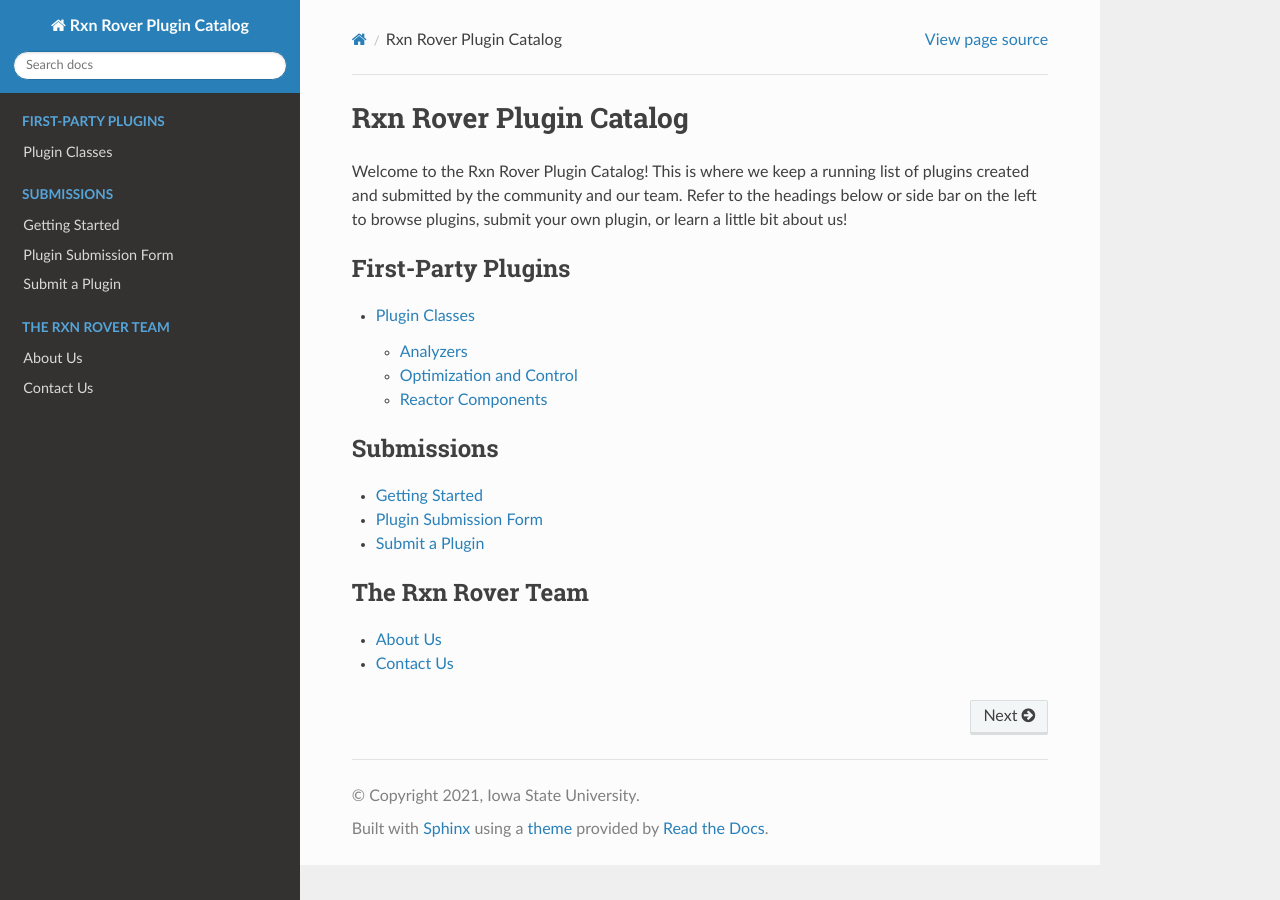
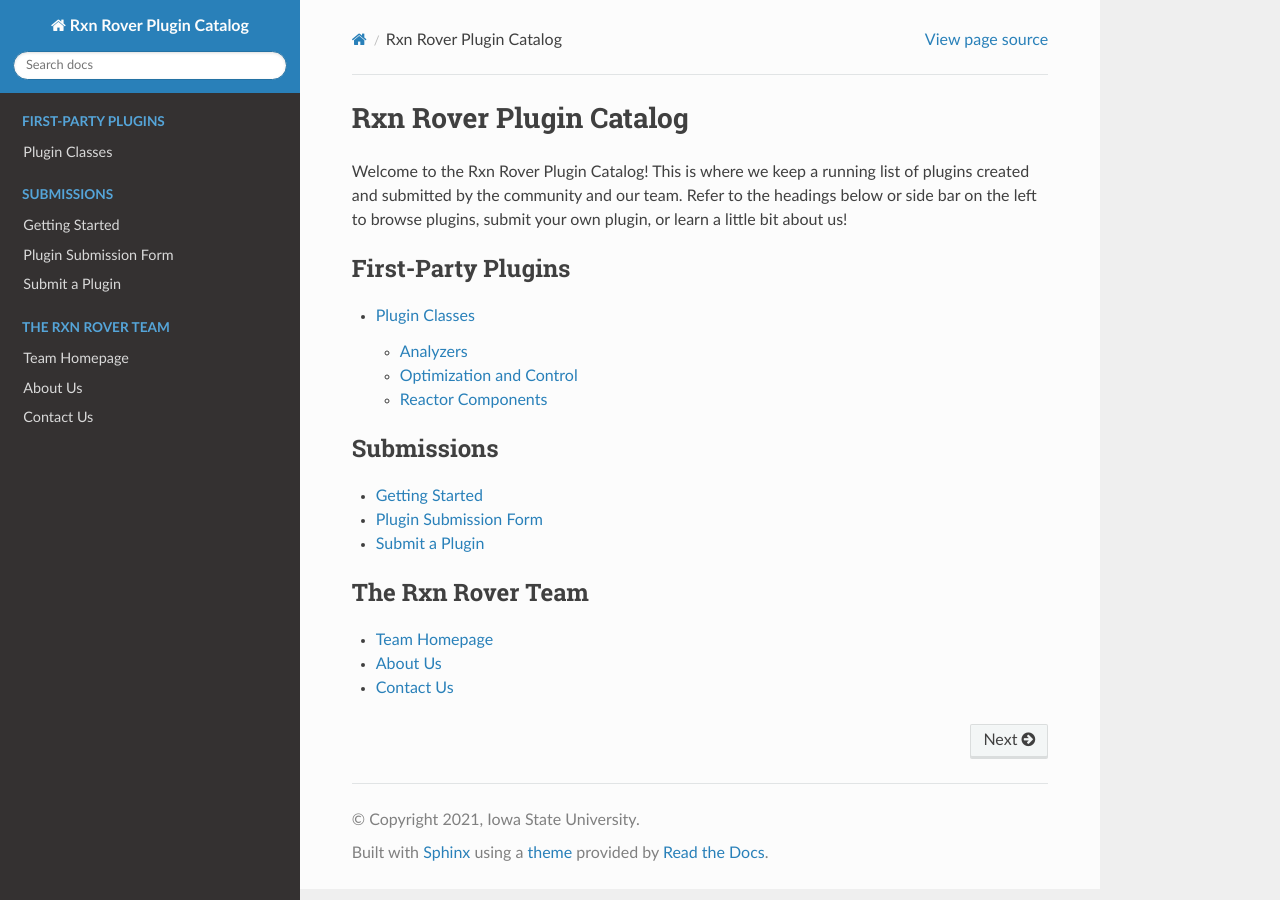
Before and after one commit to RxnRover/PluginCatalog, a Sphinx documentation site: the page built from source/index.rst, in a window 1280 px wide. Built offline with Sphinx 7.4.7 and the Read the Docs theme 2.0.0, drawn with Linux system fonts in a browser that asks for light colours; pages that are not in the unit, such as notebooks, are missing from menus.

Commit message:
Added team homepage link

```diff
--- a/source/index.rst
+++ b/source/index.rst
@@ -28,5 +28,6 @@ plugin, or learn a little bit about us!
    :maxdepth: 1
    :caption: The Rxn Rover Team
 
+   Team Homepage <https://RxnRover.github.io>
    About Us <https://RxnRover.github.io/about>
    Contact Us <https://RxnRover.github.io/contact>
```
